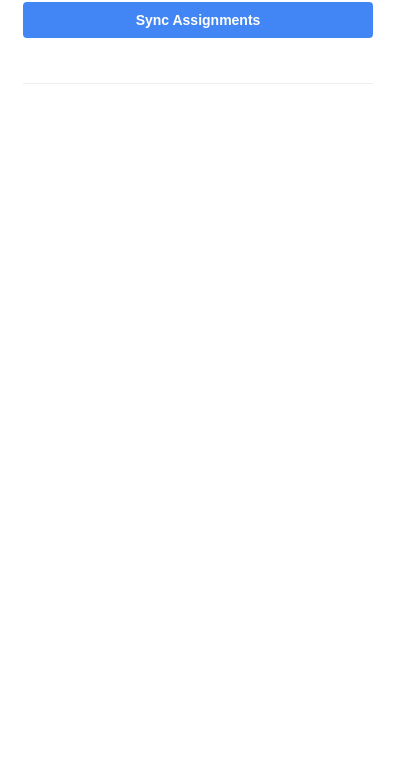
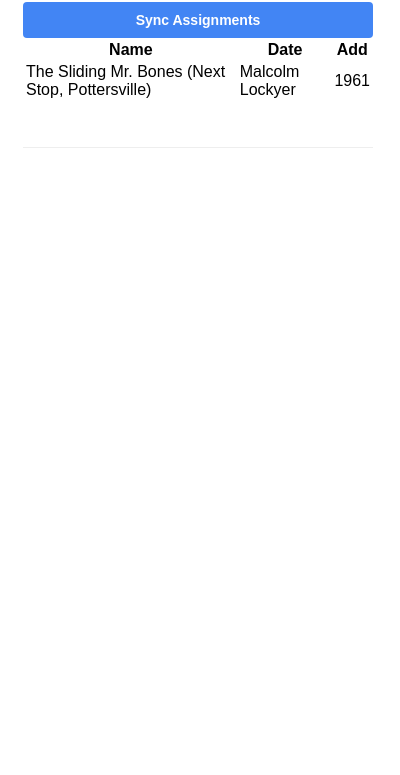
Before and after one commit to dipeshio/GradescopeToCalc, a browser extension: page popup.html in a window 400 px wide. Shown: the part 69-844 px from the top of the page. Drawn offline with Linux system fonts and the light colour scheme.

Commit message:
Added TailWindCSS -- going to add table for popup window

```diff
--- a/package.json
+++ b/package.json
@@ -1,12 +1,13 @@
 {
   "dependencies": {
-    "puppeteer": "^24.1.1"
+    "@tailwindcss/cli": "^4.0.9",
+    "puppeteer": "^24.1.1",
+    "tailwindcss": "^4.0.9"
   },
   "name": "gradescopetocalc",
   "version": "1.0.0",
   "description": "��#\u0000 \u0000G\u0000r\u0000a\u0000d\u0000e\u0000s\u0000c\u0000o\u0000p\u0000e\u0000T\u0000o\u0000C\u0000a\u0000l\u0000c\u0000\r\u0000 \u0000\r\u0000 \u0000\r\u0000 \u0000U\u0000p\u0000d\u0000a\u0000t\u0000e\u0000d\u0000 \u0000r\u0000e\u0000a\u0000d\u0000m\u0000e\u0000\r\u0000 \u0000",
   "main": "scripts/script.js",
-  "devDependencies": {},
   "scripts": {
     "test": "echo \"Error: no test specified\" && exit 1"
   },
--- a/popup.html
+++ b/popup.html
@@ -2,7 +2,8 @@
 <html>
 <head>
   <title>GradescopeToCal</title>
-  <link rel="stylesheet" href="styles.css">
+  <link rel="stylesheet" href="src/styles.css">
+  <link href=”./output.css” rel=”stylesheet”>
   <script src="./scripts/popup.js"></script>
   <script src="./scripts/script.js"></script>
 
@@ -11,6 +12,21 @@
 <body>
   <h1>GradescopeToCal</h1>
 <button id="syncButton">Sync Assignments</button> <!-- call the function parseAssignments when button is clicked -->
+    <table class = "assignmentTable" >
+      <thead>
+      <tr>
+        <th> Name </th>
+        <th> Date </th>
+        <th> Add </th>
+      </tr>
+      </thead>
+      <tbody>
+      <tr>
+        <td>The Sliding Mr. Bones (Next Stop, Pottersville)</td>
+        <td>Malcolm Lockyer</td>
+        <td>1961</td>
+      </tr>
+    </table>
   <div id="status"></div>
   <div id="assignmentList" class="assignments-container"></div>
 </body>
--- a/styles.css
+++ b/src/styles.css
@@ -1,3 +1,5 @@
+@import "../node_modules/tailwindcss/dist/lib.d.mts";
+
 body {
   width: 350px;
   padding: 15px;
```
Also changed, not shown: src/input.css (added), src/output.css (added), 2 other files.
